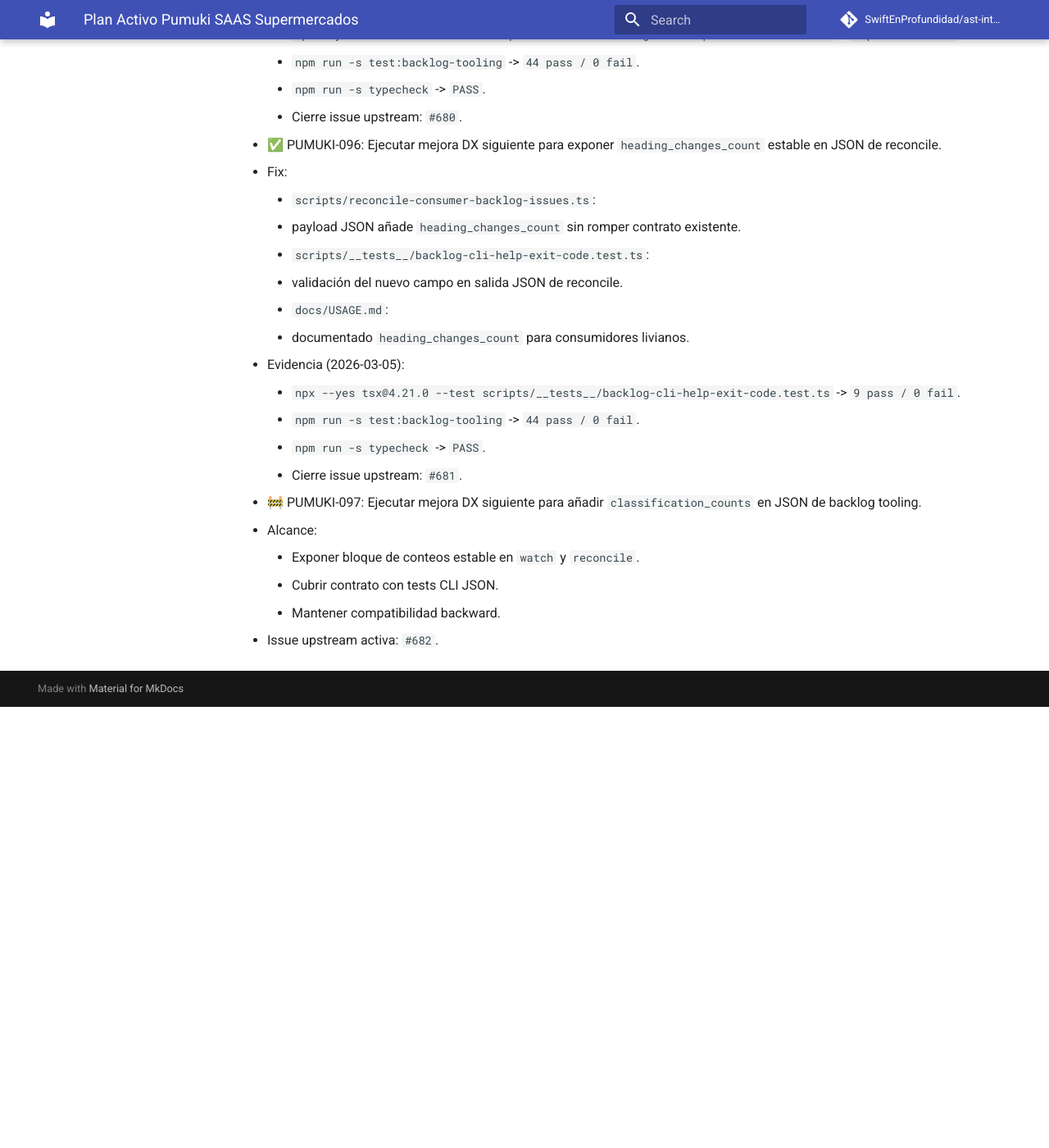
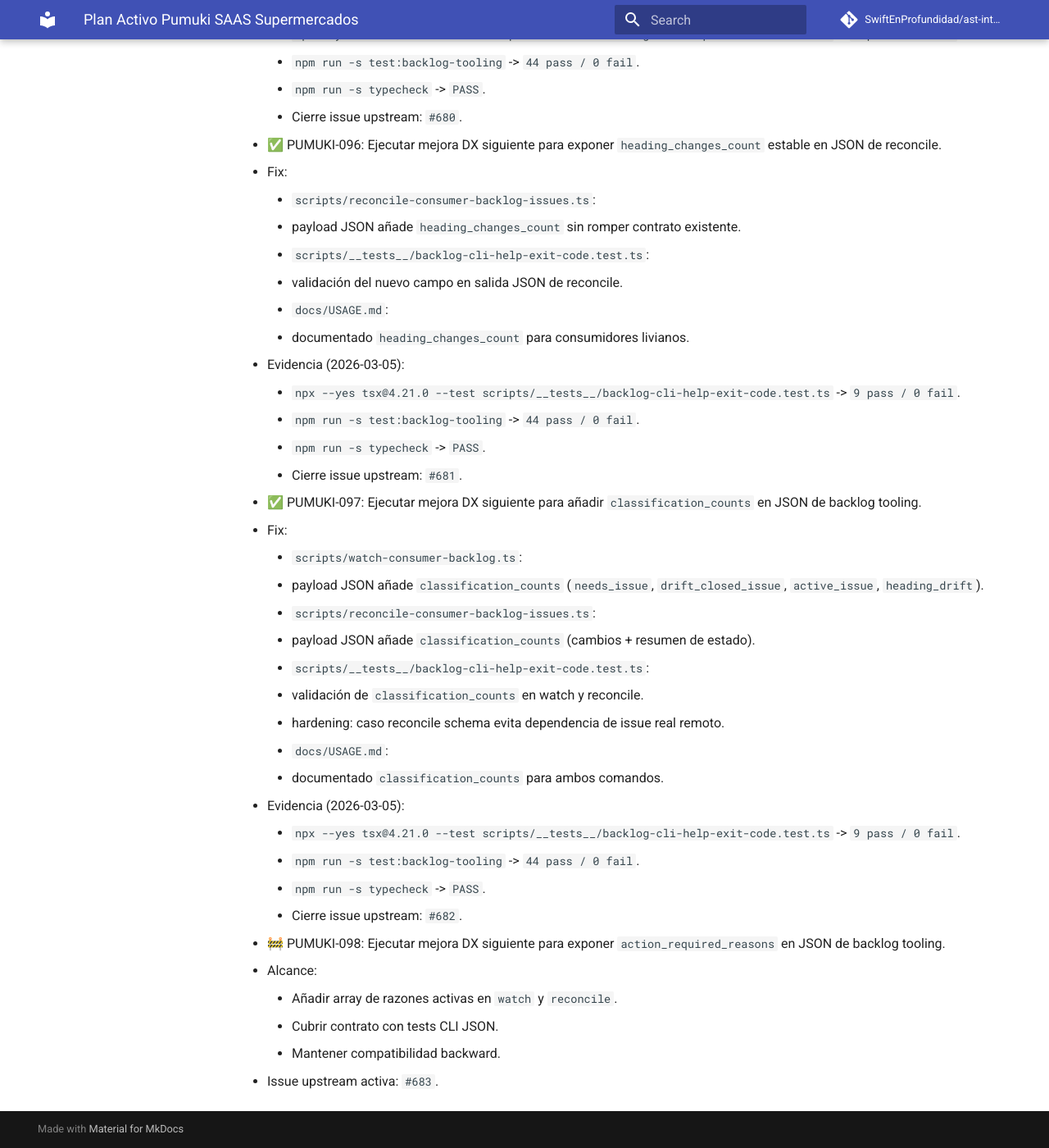
Before and after one commit to SwiftEnProfundidad/ast-intelligence-hooks, an MkDocs documentation site: the page built from docs/seguimiento-activo-pumuki-saas-supermercados.md, in a window 1280 px wide and 1400 px high, scrolled down 41209 px. Shown: the whole window at 82% size. Built offline with MkDocs 1.6.1 and Material for MkDocs 9.7.7, drawn with Linux system fonts in a browser that asks for light colours; comment, search, counter and statistics services are not loaded; before the commit the page ends 42071 px from its top, so only the background shows below that.

Commit message:
feat(backlog-json): add classification_counts for watch and reconcile

```diff
--- a/docs/seguimiento-activo-pumuki-saas-supermercados.md
+++ b/docs/seguimiento-activo-pumuki-saas-supermercados.md
@@ -1120,9 +1120,26 @@
     - `npm run -s typecheck` -> `PASS`.
     - Cierre issue upstream: `#681`.
 
-- 🚧 PUMUKI-097: Ejecutar mejora DX siguiente para añadir `classification_counts` en JSON de backlog tooling.
+- ✅ PUMUKI-097: Ejecutar mejora DX siguiente para añadir `classification_counts` en JSON de backlog tooling.
+  - Fix:
+    - `scripts/watch-consumer-backlog.ts`:
+      - payload JSON añade `classification_counts` (`needs_issue`, `drift_closed_issue`, `active_issue`, `heading_drift`).
+    - `scripts/reconcile-consumer-backlog-issues.ts`:
+      - payload JSON añade `classification_counts` (cambios + resumen de estado).
+    - `scripts/__tests__/backlog-cli-help-exit-code.test.ts`:
+      - validación de `classification_counts` en watch y reconcile.
+      - hardening: caso reconcile schema evita dependencia de issue real remoto.
+    - `docs/USAGE.md`:
+      - documentado `classification_counts` para ambos comandos.
+  - Evidencia (2026-03-05):
+    - `npx --yes tsx@4.21.0 --test scripts/__tests__/backlog-cli-help-exit-code.test.ts` -> `9 pass / 0 fail`.
+    - `npm run -s test:backlog-tooling` -> `44 pass / 0 fail`.
+    - `npm run -s typecheck` -> `PASS`.
+    - Cierre issue upstream: `#682`.
+
+- 🚧 PUMUKI-098: Ejecutar mejora DX siguiente para exponer `action_required_reasons` en JSON de backlog tooling.
   - Alcance:
-    - Exponer bloque de conteos estable en `watch` y `reconcile`.
+    - Añadir array de razones activas en `watch` y `reconcile`.
     - Cubrir contrato con tests CLI JSON.
     - Mantener compatibilidad backward.
-  - Issue upstream activa: `#682`.
+  - Issue upstream activa: `#683`.
```
Also changed, not shown: docs/USAGE.md (+2 -0 lines), docs/registro-maestro-de-seguimiento.md (+2 -2 lines), 3 other files.
